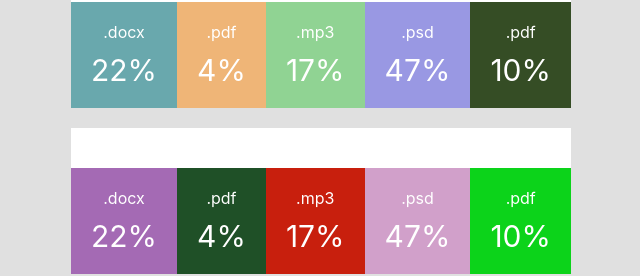
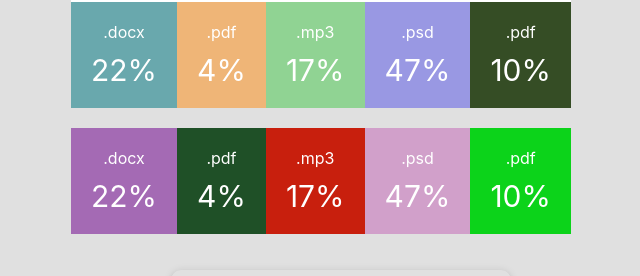
Before and after one commit to AdamczukPawel/goit-react-hw-01-components, a React (Create React App) app: page / in a window 1280 px wide. Shown: the part 543-819 px from the top of the page, without its empty margins (319-959 px from the left). Built offline with nearby package versions, Linux system fonts and the light colour scheme.

Commit message:
another fix

```diff
--- a/src/components/Statistics.jsx
+++ b/src/components/Statistics.jsx
@@ -12,11 +12,7 @@
 const Statistics = ({ title = false, stats }) => {
   return (
     <section className={`${css.statistics}`}>
-      {title.length > 0 ? (
-        <h2 className={`${css.title}`}>{title}</h2>
-      ) : (
-        <h2 className={`${css.title}`}></h2>
-      )}
+      {title && <h2 className={`${css.title}`}>{title}</h2>}
 
       <ul className={`${css.statList}`}>
         {stats.map(el => (
```
